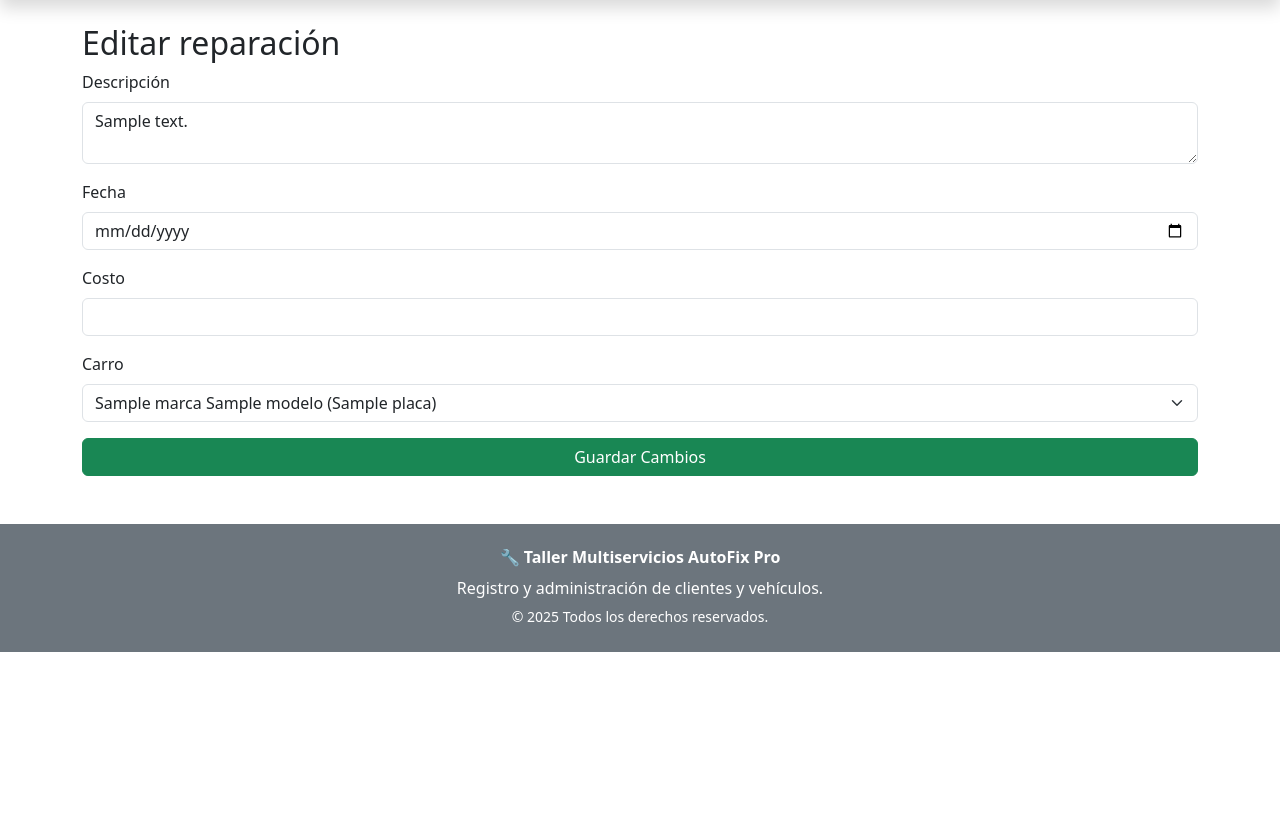
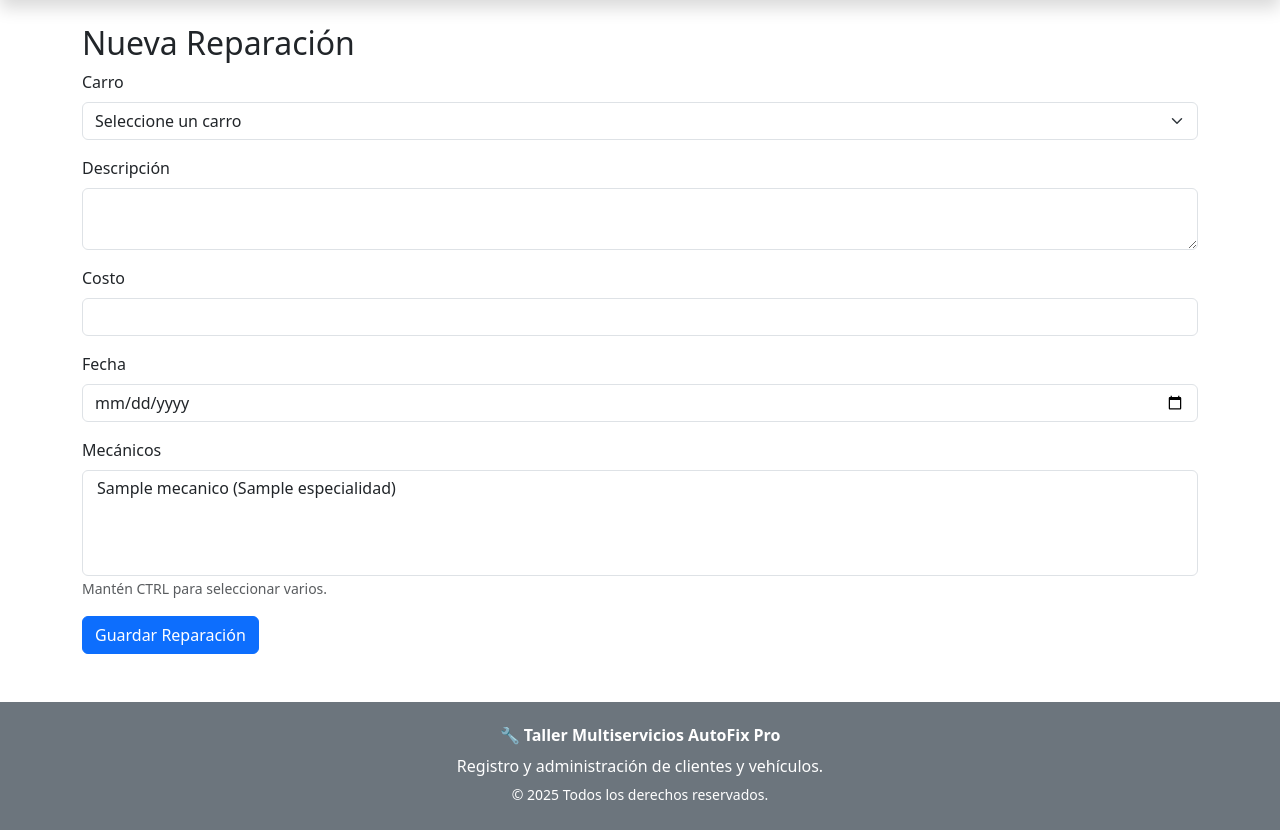
Before and after one commit to Juan-419/Proyecto_des, a FastAPI app: template templates/reparacion_new.html in a window 1280 px wide. Shown: the part 56-886 px from the top of the page. Before the commit the page ends 708 px from the top, so only its background shows below. Run offline with FastAPI, Linux system fonts and the light colour scheme; the template is opened without the code that fills it: most values are stand-ins (such as "Sample title", 1, 10 or a date in 2020).

Commit message:
Correccion en el html de la creacion de reparaciones

```diff
--- a/templates/reparacion_new.html
+++ b/templates/reparacion_new.html
@@ -2,38 +2,53 @@
 {% include 'navbar.html' %}
 
 <div class="container mt-4">
-    <h2>Editar reparación</h2>
 
-    <form method="post" action="/reparaciones/editar/{{ reparacion.id }}">
+    <h2>Nueva Reparación</h2>
 
-        <div class="mb-3">
-            <label class="form-label">Descripción</label>
-            <textarea class="form-control" name="descripcion" required>{{ reparacion.descripcion }}</textarea>
-        </div>
-
-        <div class="mb-3">
-            <label class="form-label">Fecha</label>
-            <input type="date" class="form-control" name="fecha" value="{{ reparacion.fecha }}" required>
-        </div>
-
-        <div class="mb-3">
-            <label class="form-label">Costo</label>
-            <input type="number" step="0.01" class="form-control" name="costo" value="{{ reparacion.costo }}" required>
-        </div>
+    <form method="post" action="/reparaciones/">
 
         <div class="mb-3">
             <label class="form-label">Carro</label>
             <select name="carro_id" class="form-select" required>
+                <option value="">Seleccione un carro</option>
                 {% for carro in carros %}
-                    <option value="{{ carro.id }}" {% if carro.id == reparacion.carro_id %} selected {% endif %}>
-                        {{ carro.marca }} {{ carro.modelo }} ({{ carro.placa }})
+                    <option value="{{ carro.id }}">
+                        {{ carro.marca }} {{ carro.modelo }} - {{ carro.placa }}
                     </option>
                 {% endfor %}
             </select>
         </div>
 
-        <button class="btn btn-success w-100">Guardar Cambios</button>
+        <div class="mb-3">
+            <label class="form-label">Descripción</label>
+            <textarea name="descripcion" class="form-control" required></textarea>
+        </div>
+
+        <div class="mb-3">
+            <label class="form-label">Costo</label>
+            <input type="number" name="costo" step="0.01" class="form-control" required>
+        </div>
+
+        <div class="mb-3">
+            <label class="form-label">Fecha</label>
+            <input type="date" name="fecha" class="form-control" required>
+        </div>
+
+        <div class="mb-3">
+            <label class="form-label">Mecánicos</label>
+            <select name="mecanico_ids" class="form-select" multiple>
+                {% for mecanico in mecanicos %}
+                    <option value="{{ mecanico.id }}">
+                        {{ mecanico.nombre }} ({{ mecanico.especialidad }})
+                    </option>
+                {% endfor %}
+            </select>
+            <small class="form-text">Mantén CTRL para seleccionar varios.</small>
+        </div>
+
+        <button class="btn btn-primary" type="submit">Guardar Reparación</button>
     </form>
+
 </div>
 
 {% include 'footer.html' %}
```
